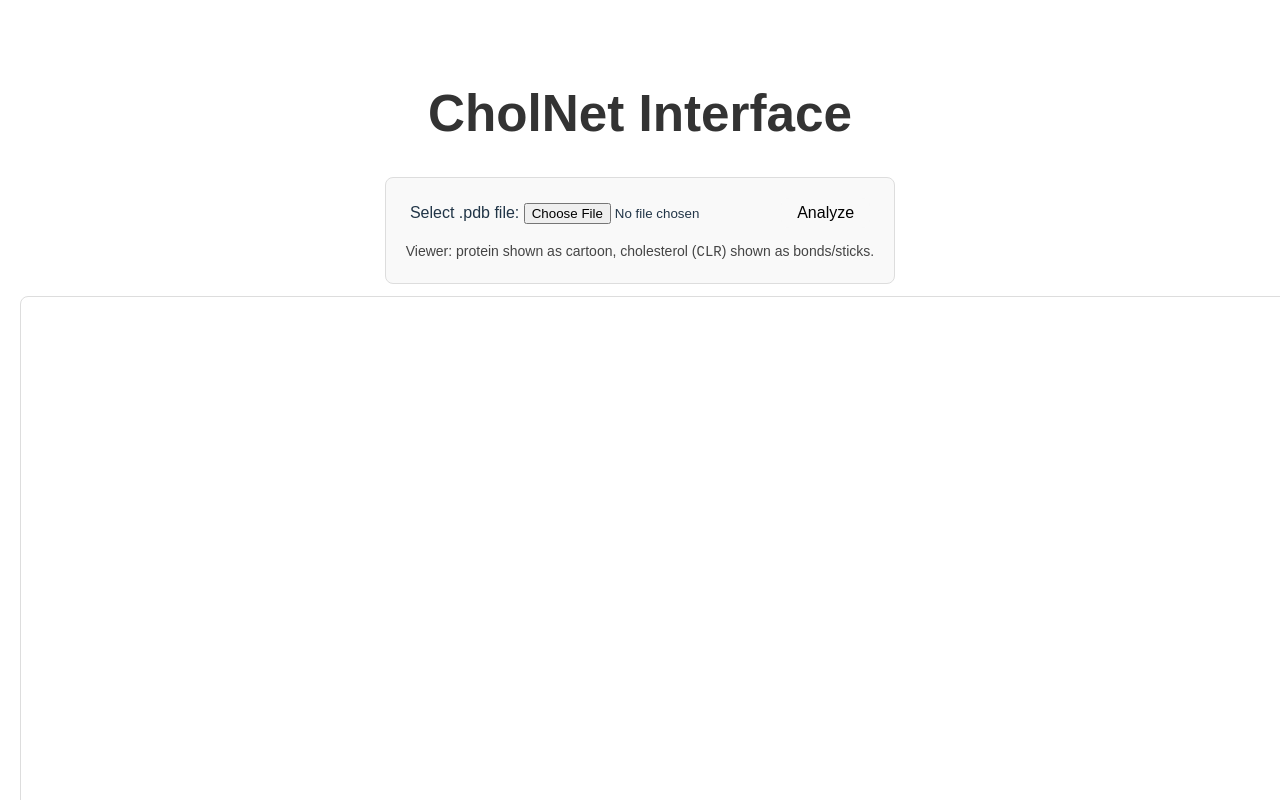
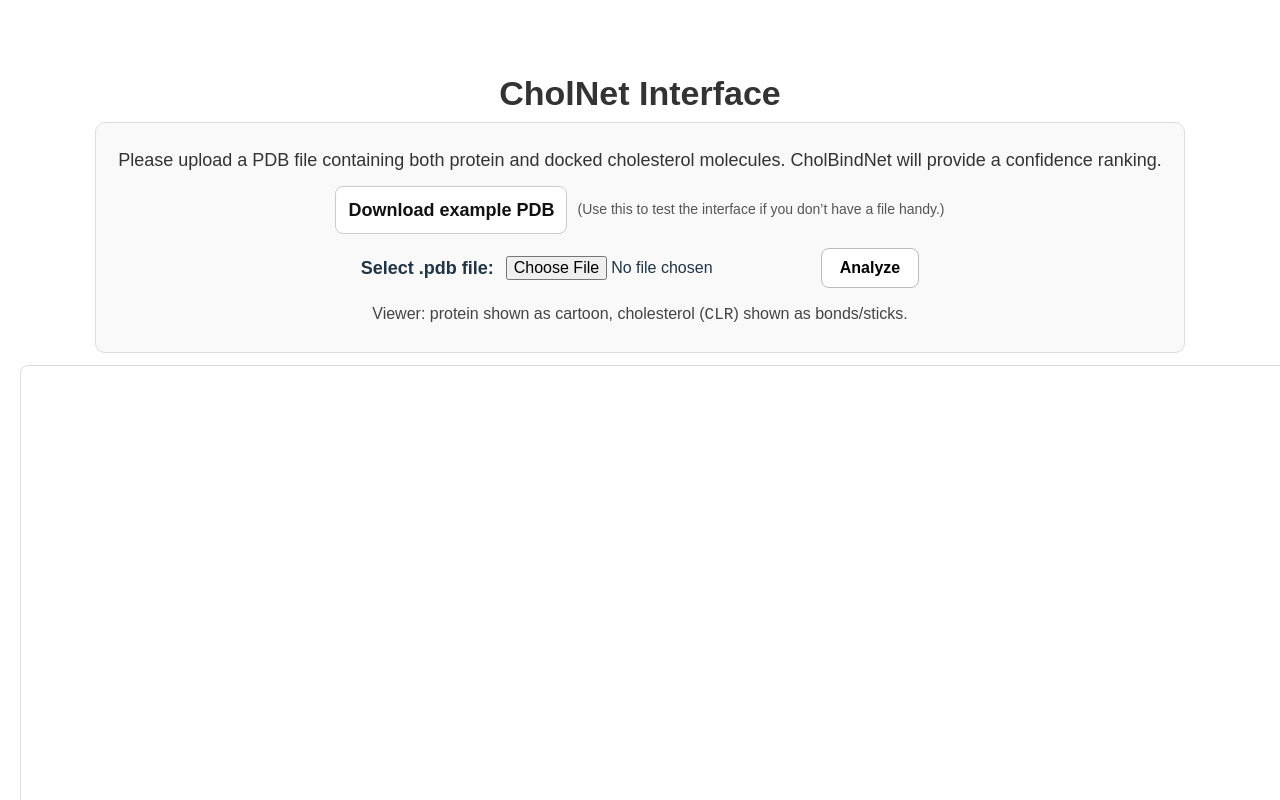
Before and after one commit to alexish4/Allosteric-Network-Web, a React (Vite) app in the folder client/: page /cholnet in a window 1280 px wide. Shown: the top 800 px of the page. Built offline with nearby package versions, Linux system fonts and the light colour scheme.

Commit message:
Added more features to cholbindnet

```diff
--- a/client/src/CholNet.jsx
+++ b/client/src/CholNet.jsx
@@ -13,6 +13,52 @@ export default function CholNet() {
   const $3DmolRef = useRef(null);
 
   const modelOrder = useMemo(() => ["GAT", "GCN", "GNN"], []);
+  const EXAMPLE_PDB_URL = "/static/examples/cholnet_example.pdb";
+
+  const clrColorMap = useMemo(() => {
+    if (!results || !Array.isArray(results)) return {};
+
+    // stable order
+    const sorted = [...results].sort(
+      (a, b) =>
+        (a.clr_residue_number ?? 0) - (b.clr_residue_number ?? 0) ||
+        String(a.clr_chain_id ?? "").localeCompare(String(b.clr_chain_id ?? ""))
+    );
+
+    // HSL -> HEX helper (3Dmol likes hex)
+    const hslToHex = (h, s, l) => {
+      s /= 100;
+      l /= 100;
+
+      const k = (n) => (n + h / 30) % 12;
+      const a = s * Math.min(l, 1 - l);
+      const f = (n) =>
+        l - a * Math.max(-1, Math.min(k(n) - 3, Math.min(9 - k(n), 1)));
+
+      const toHex = (x) =>
+        Math.round(255 * x)
+          .toString(16)
+          .padStart(2, "0");
+
+      return `#${toHex(f(0))}${toHex(f(8))}${toHex(f(4))}`;
+    };
+
+    const map = {};
+    const n = Math.max(sorted.length, 1);
+
+    sorted.forEach((r, i) => {
+      const chain = r?.clr_chain_id;
+      const resi = r?.clr_residue_number;
+      if (chain == null || resi == null) return;
+
+      const hue = Math.round((i * 360) / n);
+      map[`${chain}${resi}`] = hslToHex(hue, 80, 45); // hex color
+    });
+
+    return map;
+  }, [results]);
+
+
 
   // Load 3Dmol once
   useEffect(() => {
@@ -50,7 +96,7 @@ export default function CholNet() {
     reader.readAsText(f);
   };
 
-  // Render whenever pdbText changes
+  // Render whenever pdbText or results change (so CLR colors update after prediction)
   useEffect(() => {
     const $3Dmol = $3DmolRef.current;
     const el = viewerDivRef.current;
@@ -65,18 +111,34 @@ export default function CholNet() {
     viewer.clear();
     viewer.addModel(pdbText, "pdb");
 
-    // Protein / everything default: cartoon (you can tweak later)
+    // Protein default
     viewer.setStyle({}, { cartoon: {} });
 
-    // Cholesterol as bond/stick representation: resn "CLR"
-    // (This is the key line you asked for.)
+    // Default CLR style first (fallback)
+    viewer.setStyle({ resn: "CLR" }, { stick: { color: "gold" } });
+
+    // Color each CLR uniquely (hex colors)
+    if (results && Array.isArray(results) && results.length > 0) {
+      for (const r of results) {
+        const chain = r?.clr_chain_id;
+        const resi = r?.clr_residue_number;
+        if (chain == null || resi == null) continue;
+
+        const key = `${chain}${resi}`;
+        const color = clrColorMap[key];
+        if (!color) continue;
+
         viewer.setStyle(
+          { resn: "CLR", chain: String(chain), resi: Number(resi) },
+          { stick: { color: color } } // hex, e.g. "#aabbcc"
+        );
+      }
+    }
+
+
+    // Hover labels on CLR atoms
+    viewer.setHoverable(
       { resn: "CLR" },
-      { stick: { color: "gold" } }   // or "orange", "cyan", "#FFD700"
-    );
-
-    viewer.setHoverable(
-      { resn: "CLR" },          // only cholesterol atoms get hover
       true,
       function (atom) {
         if (atom.label) return;
@@ -86,9 +148,7 @@ export default function CholNet() {
         const resn = atom.resn || "";
         const aname = atom.atom || atom.elem || "";
 
-        atom.label = viewer.addLabel(
-          `${resn} ${chain}${resi} • ${aname}`,
-          {
+        atom.label = viewer.addLabel(`${resn} ${chain}${resi} • ${aname}`, {
           position: { x: atom.x, y: atom.y, z: atom.z },
           backgroundColor: "white",
           borderColor: "#333",
@@ -96,8 +156,7 @@ export default function CholNet() {
           fontColor: "#111",
           fontSize: 12,
           inFront: true,
-          }
-        );
+        });
 
         viewer.render();
       },
@@ -113,7 +172,8 @@ export default function CholNet() {
     viewer.zoomTo();
     viewer.render();
     viewer.resize();
-  }, [pdbText]);
+  }, [pdbText, results, clrColorMap]); // <-- important: include results
+
 
   const onSubmit = async (e) => {
     e.preventDefault();
@@ -165,21 +225,43 @@ export default function CholNet() {
       )}
 
       <div style={styles.uploadSection}>
-        <form onSubmit={onSubmit}>
-          <label htmlFor="pdb_file">Select .pdb file:</label>{" "}
+        <div style={styles.description}>
+          Please upload a PDB file containing both protein and docked cholesterol molecules.
+          CholBindNet will provide a confidence ranking.
+        </div>
+
+      <div style={styles.uploadControls}>
+
+        <div style={styles.exampleRow}>
+          <a href={EXAMPLE_PDB_URL} download style={styles.exampleLink}>
+            Download example PDB
+          </a>
+          <span style={styles.exampleHint}>
+            (Use this to test the interface if you don’t have a file handy.)
+          </span>
+        </div>
+
+        <form onSubmit={onSubmit} style={styles.formRow}>
+          <label htmlFor="pdb_file" style={styles.label}>
+            Select .pdb file:
+          </label>
           <input
             type="file"
             id="pdb_file"
             accept=".pdb"
             required
             onChange={(e) => onFilePicked(e.target.files?.[0] || null)}
-          />{" "}
+            style={styles.fileInput}
+          />
           <button type="submit" style={styles.button} disabled={isLoading}>
             {isLoading ? "Analyzing..." : "Analyze"}
           </button>
         </form>
 
-        <div style={{ marginTop: 12, fontSize: 14, color: "#444" }}>
+      </div>
+
+
+        <div style={styles.viewerNote}>
           Viewer: protein shown as cartoon, cholesterol (<code>CLR</code>) shown as bonds/sticks.
         </div>
       </div>
@@ -210,47 +292,80 @@ export default function CholNet() {
 
       {results && (
         <div style={styles.resultsSection}>
-          <h2>Results (per CLR ligand)</h2>
+          <h2>Results (CLR ligands)</h2>
 
-          {results.map((r, idx) => (
-            <div key={idx} style={styles.fileBlock}>
-              <h3>
-                File: {r.filename} — CLR {r.clr_chain_id}{r.clr_residue_number}
-              </h3>
+          <div style={{ overflowX: "auto" }}>
+            <table style={styles.table}>
+              <thead>
+                <tr>
+                  <th style={styles.th}>CLR ID</th>
+                  {modelOrder.map((m) => (
+                    <th key={m} style={styles.th}>{m}</th>
+                  ))}
+                </tr>
+              </thead>
+
+              <tbody>
+                {results.map((r, idx) => {
+                  const clrKey = `${r.clr_chain_id}${r.clr_residue_number}`;
+                  const clrColor = clrColorMap[clrKey] || "gold";
+
+                  return (
+                    <tr key={idx}>
+                      <td style={styles.td}>
+                        <span
+                          title={`Color for CLR ${clrKey}`}
+                          style={{
+                            display: "inline-block",
+                            width: 12,
+                            height: 12,
+                            borderRadius: 3,
+                            background: clrColor,
+                            border: "1px solid #999",
+                            marginRight: 8,
+                            verticalAlign: "middle",
+                          }}
+                        />
+                        <strong>CLR {clrKey}</strong>
+                      </td>
 
                       {modelOrder.map((modelName) => {
                         const data = r[modelName];
                         if (!data) {
                           return (
-                    <div key={modelName} style={styles.modelCard}>
-                      <div style={styles.modelName}>{modelName} Model</div>
-                      <div style={{ color: "gray" }}>
-                        Result unavailable (processing failed or skipped)
-                      </div>
-                    </div>
+                            <td key={modelName} style={styles.tdMuted}>
+                              —
+                            </td>
                           );
                         }
 
-                const score = data.mean_score;
+                        const score = Number(data.mean_score);
                         const isHigh = score > 0.5;
 
                         return (
-                  <div key={modelName} style={styles.modelCard}>
-                    <div style={styles.modelName}>{modelName} Model</div>
-                    <div style={{ ...styles.score, color: isHigh ? "green" : "#d9534f" }}>
-                      Probability: {Number(score).toFixed(4)}
+                          <td key={modelName} style={styles.td}>
+                            <div style={{ fontWeight: 700, color: isHigh ? "green" : "#d9534f" }}>
+                              {Number.isFinite(score) ? score.toFixed(4) : "—"}
                             </div>
-                    <div>
-                      Prediction:{" "}
-                      {isHigh ? <strong>Positive (Binding)</strong> : <span>Negative</span>}
+                            <div style={{ fontSize: 12, color: "#555" }}>
+                              {isHigh ? "Positive" : "Negative"}
+                            </div>
+                          </td>
+                        );
+                      })}
+                    </tr>
+                  );
+                })}
+              </tbody>
+            </table>
+          </div>
+
+          <div style={{ marginTop: 10, fontSize: 13, color: "#555" }}>
+            Tip: each CLR row color matches the cholesterol color in the 3D viewer.
           </div>
         </div>
-                );
-              })}
-            </div>
-          ))}
-        </div>
       )}
+
 
     </div>
   );
@@ -262,21 +377,118 @@ const styles = {
     maxWidth: "95vw",   // nearly full screen
     margin: "0 auto",
     padding: 20,
-    lineHeight: 1.6,
+    lineHeight: 1.7,
+    fontSize: 18,
   },
-  h1: { color: "#333" },
+  h1: { color: "#333", fontSize: 34, marginBottom: 10  },
   uploadSection: {
     background: "#f9f9f9",
-    padding: 20,
-    borderRadius: 8,
+    padding: 22,
+    borderRadius: 10,
     marginBottom: 12,
     border: "1px solid #ddd",
   },
+  description: {
+    fontSize: 18,
+    color: "#333",
+    marginBottom: 10,
+  },
+  uploadControls: {
+    display: "flex",
+    flexDirection: "column",
+    alignItems: "center",     // ⭐ centers the whole block
+    gap: 14,
+    marginTop: 10,
+  },
+
+  exampleRow: {
+    display: "flex",
+    alignItems: "center",
+    justifyContent: "center", // ⭐ centers example row
+    gap: 10,
+    flexWrap: "wrap",
+    textAlign: "center",
+  },
+
+  exampleLink: {
+    display: "inline-block",
+    padding: "8px 12px",
+    borderRadius: 8,
+    border: "1px solid #ccc",
+    background: "white",
+    color: "#111",
+    textDecoration: "none",
+    fontWeight: 700,
+  },
+
+  exampleHint: {
+    color: "#555",
+    fontSize: 14,
+  },
+
+  formRow: {
+    display: "flex",
+    alignItems: "center",
+    justifyContent: "center", // ⭐ centers file chooser + button
+    gap: 12,
+    flexWrap: "wrap",
+  },
+
+  label: {
+    fontWeight: 700,
+    fontSize: 18,
+  },
+
+  fileInput: {
+    fontSize: 16,
+  },
   error: { color: "red", background: "#ffe6e6", padding: 10, borderRadius: 4, marginBottom: 12 },
-  button: { padding: "5px 15px", cursor: "pointer" },
+  button: {
+    padding: "10px 18px",
+    cursor: "pointer",
+    fontSize: 16,
+    fontWeight: 700,
+    borderRadius: 8,
+    border: "1px solid #bbb",
+    background: "white",
+  },
+  viewerNote: {
+    marginTop: 12,
+    fontSize: 16,
+    color: "#444",
+  },
   resultsSection: { marginTop: 20 },
   fileBlock: { marginTop: 20, borderBottom: "2px solid #eee", paddingBottom: 20 },
   modelCard: { border: "1px solid #ccc", padding: 15, marginBottom: 15, borderRadius: 6 },
   modelName: { fontWeight: "bold", fontSize: "1.1em" },
   score: { fontSize: "1.3em", fontWeight: "bold" },
+  table: {
+    width: "100%",
+    borderCollapse: "collapse",
+    marginTop: 10,
+    background: "white",
+    border: "1px solid #ddd",
+    borderRadius: 8,
+  },
+  th: {
+    textAlign: "left",
+    padding: "10px 12px",
+    borderBottom: "1px solid #ddd",
+    background: "#f7f7f7",
+    fontWeight: 700,
+    whiteSpace: "nowrap",
+  },
+  td: {
+    padding: "10px 12px",
+    borderBottom: "1px solid #eee",
+    verticalAlign: "top",
+    whiteSpace: "nowrap",
+  },
+  tdMuted: {
+    padding: "10px 12px",
+    borderBottom: "1px solid #eee",
+    color: "#999",
+    whiteSpace: "nowrap",
+  },
+
 };
```
Lines whose indentation alone changed are shown as unchanged.
